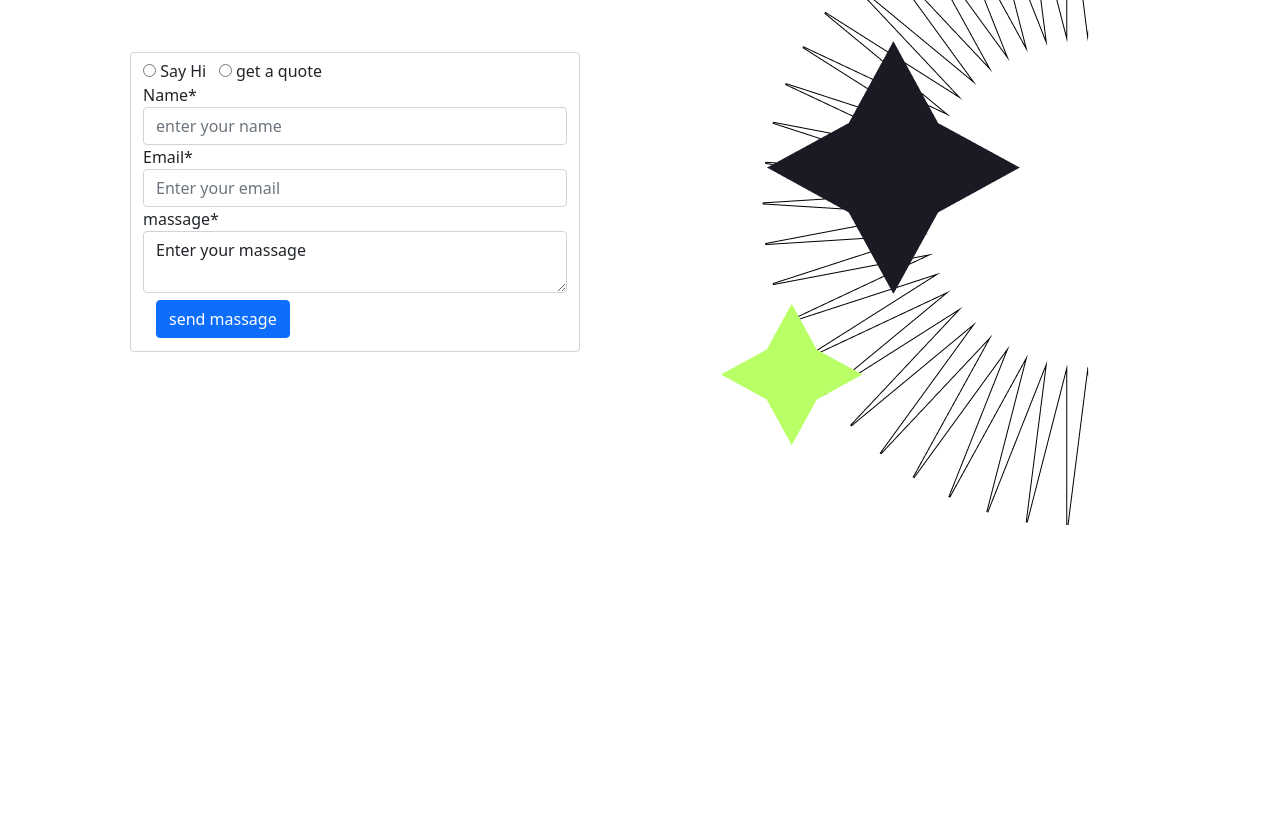
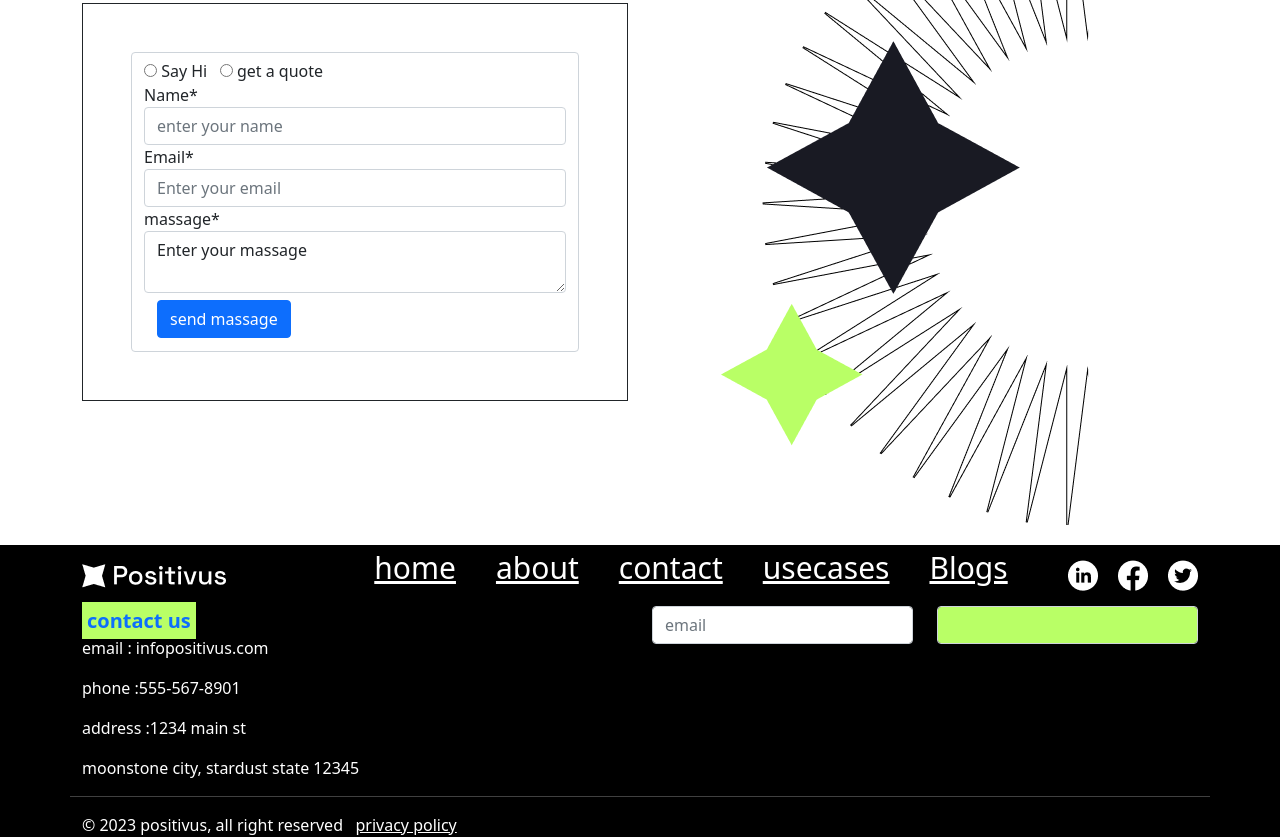
Before and after one commit to faseeh1272/mini-hakathone, a plain HTML site: page index.html in a window 1280 px wide. Shown: the part 2307-3144 px from the top of the page. Before the commit the page ends 2832 px from the top, so only its background shows below. Drawn offline with nearby package versions, Linux system fonts and the light colour scheme.

Commit message:
some changes

```diff
--- a/index.html
+++ b/index.html
@@ -303,7 +303,7 @@
       <div class="container">
         <div class="row align-items-center">
           <div class="col-lg-6">
-            <div class="form-group p-5">
+            <div class="form-group p-5 border-1 border-dark">
               <form   class="form-control" action="post">
               <div class="form-group">
                 <input    type="radio" name="say_hi" id="say_hi"> <label for="say_hi">Say Hi</label> &nbsp
@@ -333,5 +333,55 @@
         </div>
       </div>
     </section>
+    <section class="footer-section">
+      <div class="container">
+
+          <div class="footer-nav d-flex justify-content-between align-items-center">
+            <div class="nav-logo">
+              <img src="./images/Logo.png" alt="">
+            </div>
+            <ul class="foot-list">
+<li>home</li>
+<li>about</li>
+<li>contact</li>
+<li>usecases</li>
+<li>Blogs</li>
+            </ul>
+            <div class="icon-3">
+              <img src="./images/Social icons.png" alt="">
+            </div>
+          </div>
+      </div>
+    </section>
+    <section class="section-four-footer">
+<div class="container">
+  <div class="row">
+    <div class="col-lg-6">
+      <div class="footer-content">
+      <a  class="a-footer" href="javscript:void('0');">contact us</a>
+      <p>email : infopositivus.com</p>
+      <p>phone :555-567-8901</p>
+      <p>address :1234 main st</p>
+      <p>moonstone city, stardust state 12345</p>
+      </div>
+  </div>
+  <div class="col-lg-6">
+<div class="row">
+  <div class="col-lg-6 align-items-center">
+    <input type="email" name="email" id="email" class="form-control" rows="4" placeholder="email">
+  </div>
+  <div class="col-lg-6">
+    <input type="button" name="email" id="button" class="form-control" rows="4" placeholder="subscribe more">
+
+  </div>
+</div>
+  </div>
+  <hr class="footer-line">
+</div>
+<div class="footer-down">
+<span>&copy; 2023 positivus, all right reserved</span> &nbsp; <a href="javscript:void('0');">privacy policy</a>
+</div>
+</div>
+    </section>
   </body>
 </html>
--- a/media.css
+++ b/media.css
@@ -12,4 +12,9 @@
        display: none;
 
     }
+    .footer-nav{
+        flex-direction: column;
+        text-align: center;
+        align-items: center;
+    }
 }
--- a/style.css
+++ b/style.css
@@ -205,22 +205,52 @@ ul{
   transition: all 0.3s ease-in-out;
 }
 
-/* form-section start
-.form-section{
+.footer-section{
   margin-top: 20px;
-  padding: 15px;
+  background-color: black;
+  color: white;
 }
 
-.form{
-
-  line-height: 30px;
-}
-input{
-  width: 300px;
-  padding: 15px;
+.foot-nav{
+  color: white;
 }
 
-textarea{
-  width: 300px;
+.foot-list{
+  text-decoration: underline;
 }
- */
+.nav-logo{
+  width: 200px;
+  filter: invert(1);
+}
+
+/* section-four */
+
+.section-four-footer{
+  background-color: black;
+
+}
+.a-footer{
+text-decoration: none;
+font-size: 20px;
+font-weight: 600;
+background-color: #B9FF66;
+padding: 5px;
+margin-top: 10px;
+}
+.footer-content{
+  text-transform: lowercase;
+  color: white;
+}
+.footer-line{
+  border: 2px white;
+  color: white;
+}
+#button{
+  background-color: #B9FF66;
+}
+.footer-down{
+  color: white;
+}
+.footer-down a{
+  color: white;
+}
```
